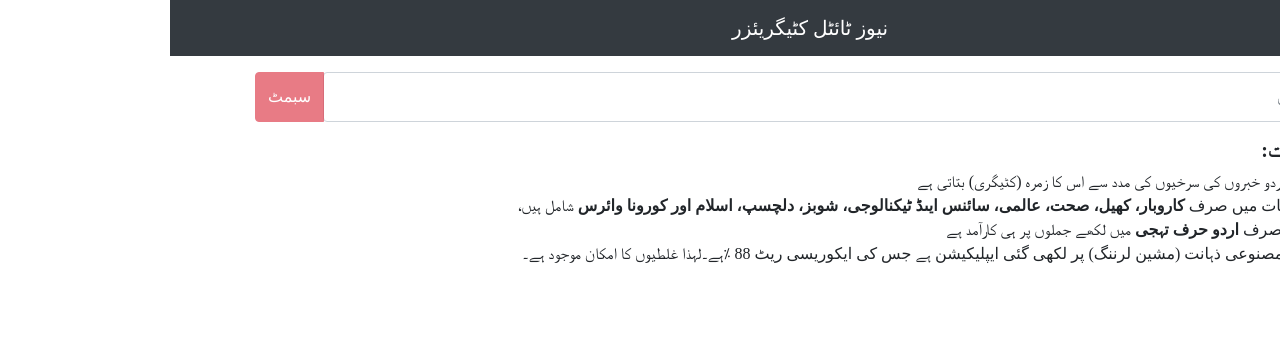
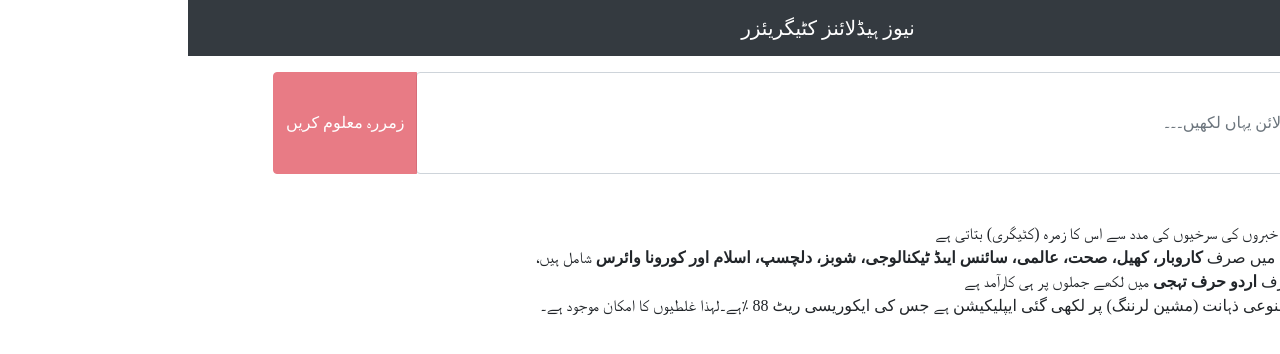
Before and after one commit to SyedMuhammadMuhsinKarim/News-Classification-App, a React (Create React App) app: page / in a window 1280 px wide. Shown: the top 354 px of the page. Built offline with nearby package versions, Linux system fonts and the light colour scheme; a web font is replaced by a local one.

Commit message:
ui-modification

```diff
--- a/src/App.js
+++ b/src/App.js
@@ -40,6 +40,7 @@ export default function App() {
           setLoading(false);
         })
         .catch((e) => {
+          console.log(e);
           setError(e);
           setLoading(false);
         });
@@ -48,7 +49,17 @@ export default function App() {
 
   useEffect(() => {
     if (response) {
-      setLabel(labels[response.labels]);
+      console.log(response);
+
+      if (response.labels.isArray) {
+        let x = response.labels.map((x) => {
+          console.log(x);
+          return labels[x];
+        });
+        setLabel(x);
+      } else {
+        setLabel(labels[response.labels]);
+      }
     }
   }, [response]);
 
--- a/src/constants.js
+++ b/src/constants.js
@@ -1,7 +1,7 @@
 export const urduText = {
-  inputText: "نیوز ہیڈلائن",
-  buttonText: "سبمٹ",
-  brand: "نیوز ٹائٹل کٹیگریئزر"
+  inputText: " نیوز ہیڈلائن یہاں لکھیں۔۔۔",
+  buttonText: "زمررہ معلوم کریں",
+  brand: "نیوز ہیڈلائنز کٹیگریئزر"
 };
 
 export const labels = {
--- a/src/styles.css
+++ b/src/styles.css
@@ -22,3 +22,7 @@ li {
 FormControl {
   margin-top: 10px;
 }
+
+.form-control {
+  padding: 4.5% !important;
+}
```
Also changed, not shown: package.json (+9 -4 lines).
